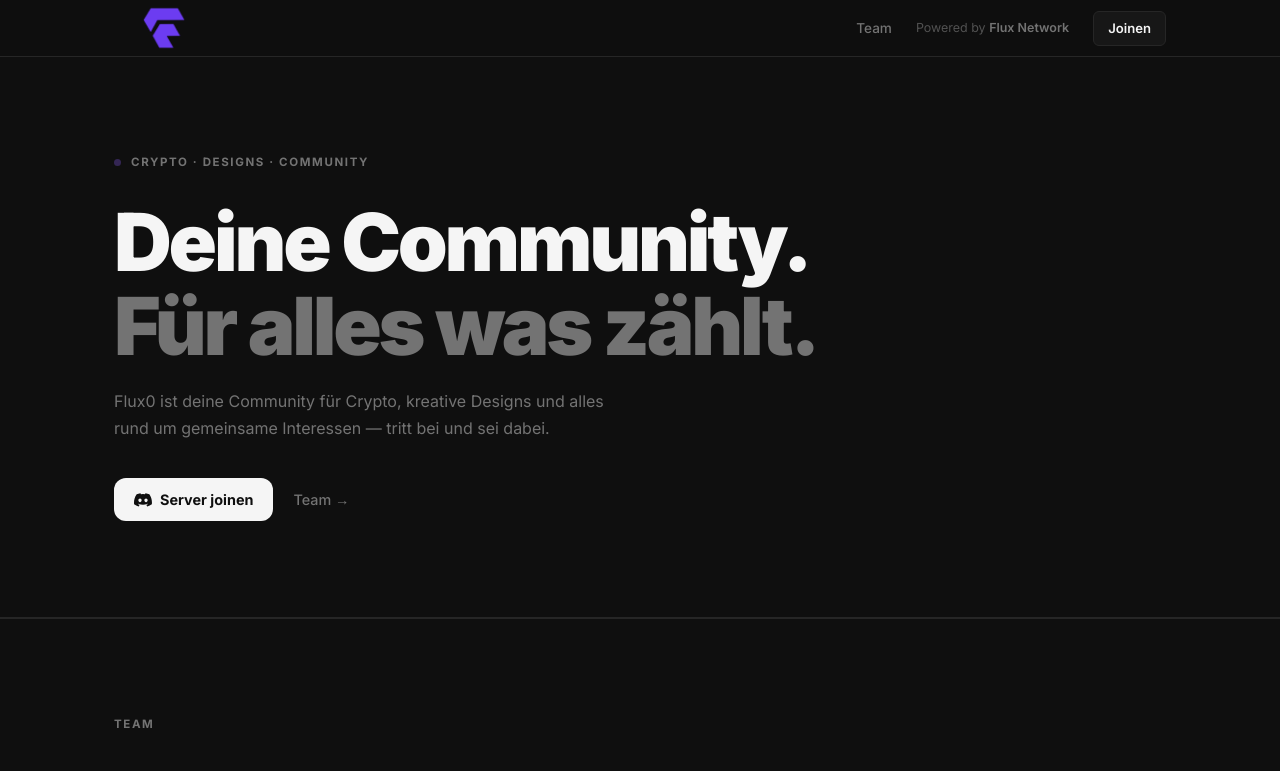
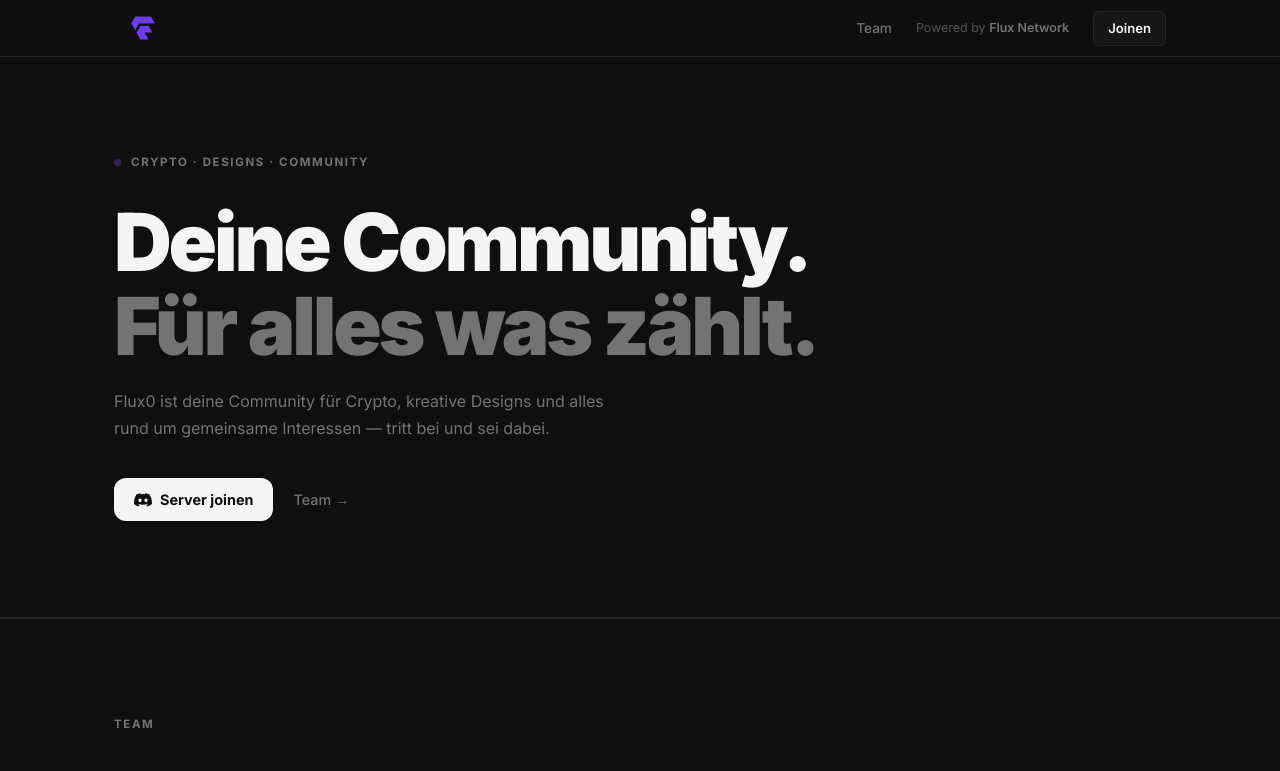
Before and after one commit to Flux0-Network/flux0-web, a plain HTML site: page index.html in a window 1280 px wide. Shown: the top 771 px of the page. Drawn offline with Linux system fonts and the light colour scheme.

Commit message:
Update style.css

```diff
--- a/style.css
+++ b/style.css
@@ -22,7 +22,7 @@ body { font-family: 'Inter', system-ui, sans-serif; background: var(--bg); color
 .nav-inner { max-width: 1100px; margin: 0 auto; padding: 0 24px; height: 56px; display: flex; align-items: center; gap: 24px; }
 .logo { font-size: 1.15rem; font-weight: 800; text-decoration: none; color: var(--text); letter-spacing: -0.03em; display: flex; align-items: center; gap: 8px; }
 .logo span { color: var(--accent); }
-.logo-img { height: 100px; width: auto; display: block; flex-shrink: 0; }
+.logo-img { height: 58px; width: auto; display: block; flex-shrink: 0; }
 .nav-links { display: flex; list-style: none; gap: 24px; margin-left: auto; }
 .nav-links a { text-decoration: none; color: var(--muted); font-size: 0.85rem; font-weight: 500; transition: color 0.15s; }
 .nav-links a:hover { color: var(--text); }
```
